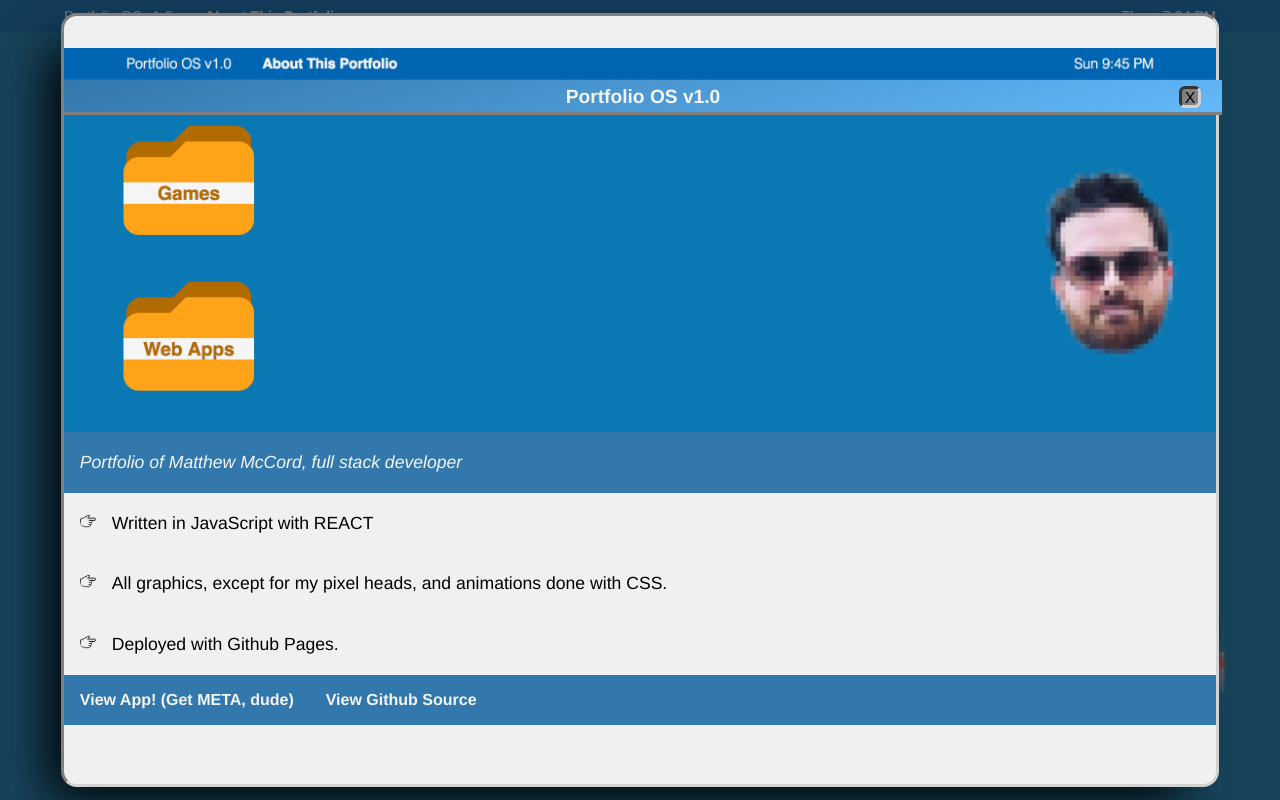
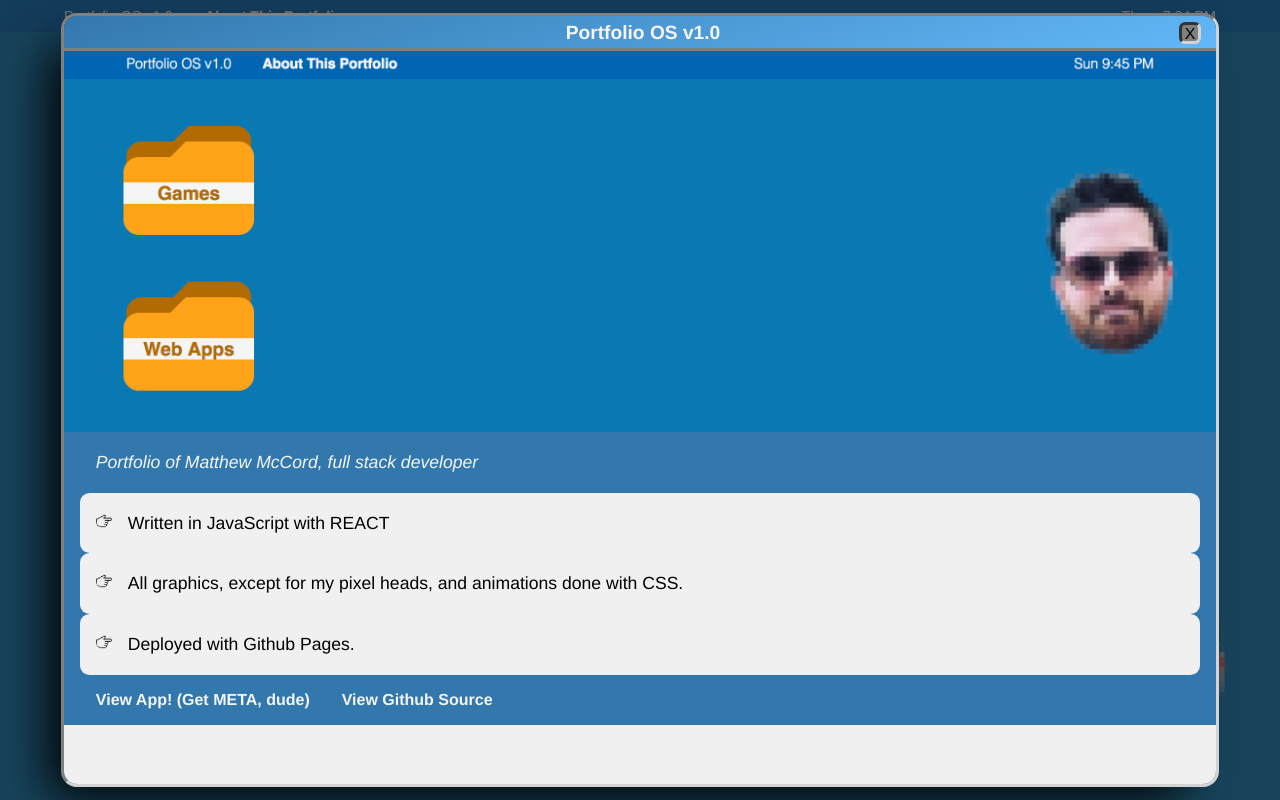
Before and after one commit to mccordgh/portfolio-os-react, a React (Create React App) app: page / in a window 1280 px wide. Both pictures are taken after a click on the element "About This Portfolio". Built offline with nearby package versions, Linux system fonts and the light colour scheme.

Commit message:
Fix styling bug with title banner on open app window

```diff
--- a/src/Desktop/DesktopView/OpenDesktopAppWindow/OpenDesktopAppWindow.css
+++ b/src/Desktop/DesktopView/OpenDesktopAppWindow/OpenDesktopAppWindow.css
@@ -25,19 +25,20 @@ div.desktop-app_open {
     z-index: 12;
 }
 
-div.desktop-app_open hr {
+/* div.desktop-app--content_wrapper ::-webkit-scrollbar-track:vertical {
+    border-left: 1px solid #E7E7E7;
+    box-shadow: 1px 0 1px 0 #F6F6F6 inset, -1px 0 1px 0 #F6F6F6 inset;
+} */
+
+/* div.desktop-app_open hr {
     width: calc(100% - 6rem);
-}
+} */
 
 div.desktop-app--content_wrapper {
-    /* background: linear-gradient(0.45turn, #3378ad, #63B8F9); */
     padding: 0;
-    /* text-align: center; */
+    height: 100%;
+    overflow-y: scroll;
 }
-
-/* div.desktop-app--content_wrapper p:first-child {
-    margin: 0 0 1rem;
-} */
 
 div.desktop-app--content_wrapper h1 {
     font-size: 2rem;
@@ -51,7 +52,7 @@ div.desktop-app--content_wrapper p {
     font-style: italic;
     margin: 0;
     text-align: left;
-    padding: 1rem 0 1rem 1rem;
+    padding: 1rem 0 1rem 2rem;
 }
 
 div.desktop-app--content_wrapper p {
@@ -64,7 +65,7 @@ div.desktop-app--content_wrapper ul {
     font-size: 1rem;
     list-style: none;
     margin: 0;
-    padding: 1rem;
+    padding: 1rem 1rem 1rem 2rem;
 }
 
 div.desktop-app--content_wrapper ul li {
@@ -106,9 +107,7 @@ div.app-description_wrapper img {
 }
 
 div.app-description_wrapper {
-    /* border: solid 1rem #63B8F9; */
-    background-color: #f0f0f0;
-    /* border-radius: 1rem; */
+    background-color: #3378ad;
     box-sizing: border-box;
     font-size: 1rem;
     padding: 0 1rem;
@@ -117,9 +116,10 @@ div.app-description_wrapper {
 
 div.app-description_wrapper p {
     background-color: #f0f0f0;
+    border-radius: 0.6rem;
     color: black;
     font-style: initial;
-    padding-left: 0;
+    padding: 1rem;
     text-align: justify;
 }
 
@@ -167,9 +167,9 @@ div.app_open-banner {
     border-bottom: 0.2rem solid grey;
     color: whitesmoke;
     height: 2rem;
-    position: fixed;
+    position: absolute;
     text-align: center;
-    top: 5rem;
+    top: 0;
     width: 72.4rem;
 }
 
--- a/src/Desktop/DesktopView/OpenDesktopAppWindow/OpenDesktopAppWindow.js
+++ b/src/Desktop/DesktopView/OpenDesktopAppWindow/OpenDesktopAppWindow.js
@@ -38,28 +38,18 @@ export default class OpenDesktopAppWindow extends Component {
                         </div>
                     </div>
 
-                    <div className="app--header-image">
-                        <img src={headerImage} alt="App Logo"/>
-                    </div>
-
-                    {/* <div className="app-button_exit">
-                        <button onClick={() => {this.props.closeAppCallback()}}>X</button>
-                    </div> */}
 
                     <div className="desktop-app--content_wrapper">
-                        {/* <h1>{this.props.app.name}</h1> */}
+
+                        <div className="app--header-image">
+                            <img src={headerImage} alt="App Logo"/>
+                        </div>
 
                         { this.props.app.shortText &&
                             <p>{this.props.app.shortText}</p>
                         }
 
-                        {/* <hr /> */}
-
                         <div className="app-description_wrapper">
-                            {/* {
-                                this.props.app.language &&
-                                <p>Written in: <span className="text--white">{this.props.app.language}</span></p>
-                            } */}
                             {
                                 this.props.app.description.map((paragraph, key) => {
                                     return (
@@ -70,12 +60,6 @@ export default class OpenDesktopAppWindow extends Component {
                                     );
                                 })
                             }
-                            {/* {
-                                additionalImage &&
-                                <div className="imageFrame additionalImageFrame">
-                                    <img src={additionalImage} alt="App Logo"/>
-                                </div>
-                            } */}
                         </div>
 
                         { links }
--- a/src/Desktop/MobileView/MobileView.js
+++ b/src/Desktop/MobileView/MobileView.js
@@ -7,7 +7,7 @@ export default class MobileView extends Component {
     render() {
         return (
             <div className="mobileContainer">
-                <h1 style={{textAlign:'center', width: '100%', marginTop: '5rem'}}>Mobile View is coming soon!!</h1>
+                <h1 style={{textAlign:'center', width: '100%', marginTop: '10rem', fontSize: '3rem'}}>Mobile View is coming soon!!</h1>
 
                 {/* <Banner /> */}
 
```
